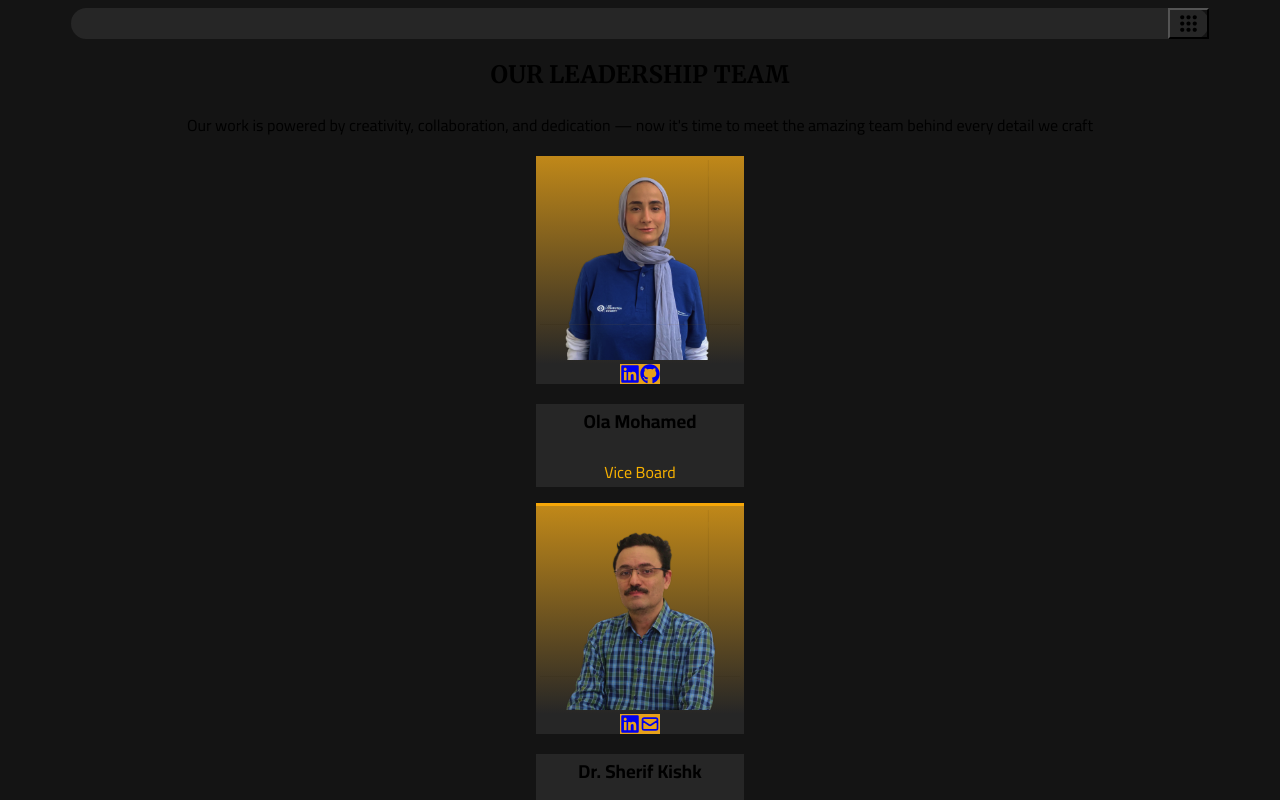
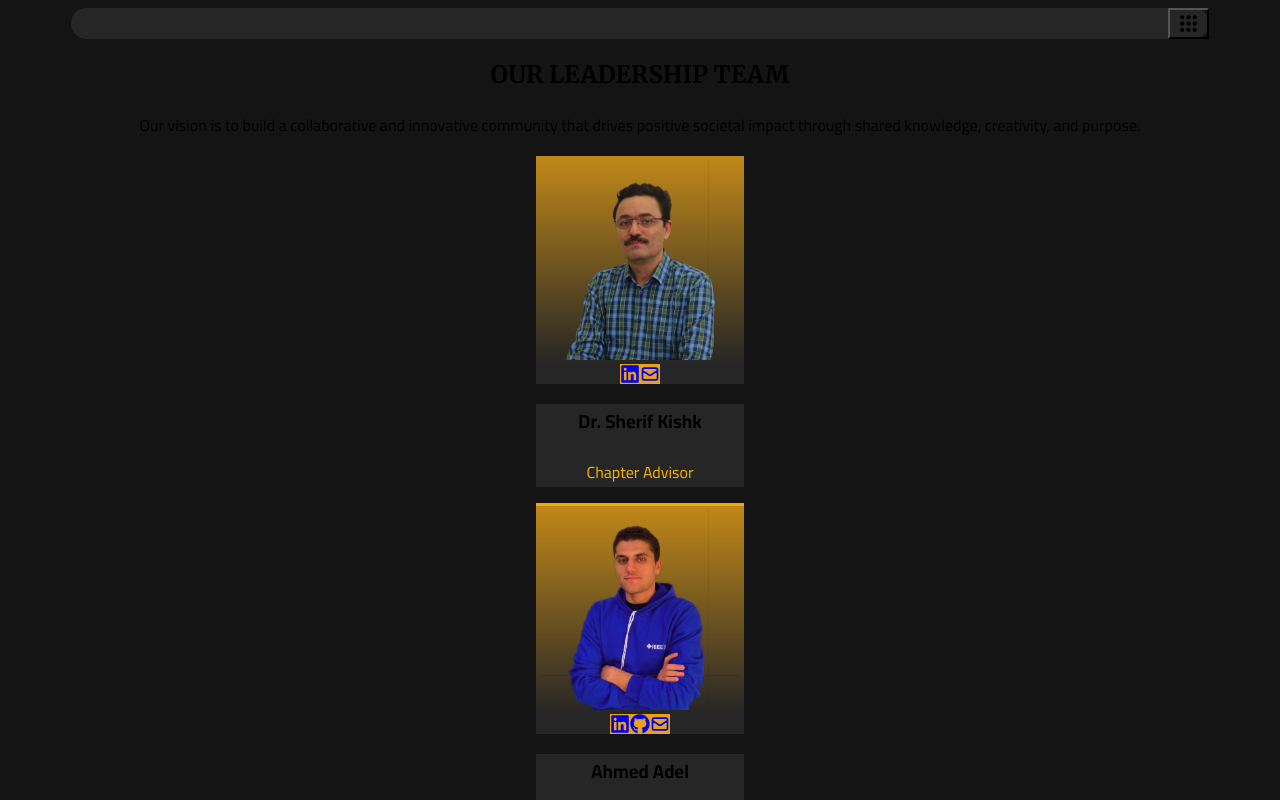
Before and after one commit to IEEEManCSC/IEEEManCSC-Website, a Next.js app: page /aboutus in a window 1280 px wide. Shown: the top 800 px of the page. Built offline with nearby package versions, Linux system fonts and the light colour scheme.

Commit message:
handle order of board

```diff
--- a/app/(pages)/aboutus/page.tsx
+++ b/app/(pages)/aboutus/page.tsx
@@ -6,7 +6,7 @@ export default function page() {
     <>
       <BoardSection
         title="OUR LEADERSHIP TEAM"
-        description="Our work is powered by creativity, collaboration, and dedication — now it's time to meet the amazing team behind every detail we craft"
+        description="Our vision is to build a collaborative and innovative community that drives positive societal impact through shared knowledge, creativity, and purpose."
         members={board}
       />
 
--- a/data/index.tsx
+++ b/data/index.tsx
@@ -35,51 +35,54 @@ import {
 export const services: Service[] = [
   {
     id: 1,
-    title: "Web Design",
-    description: "Crafting beautiful interfaces for modern websites.",
+    title: "Technical & Professional Growth",
+    description:
+      "Providing hands-on learning, industry exposure, and career development opportunities",
     outlineIcon: "/icons/web-outline.svg",
     filledIcon: "/icons/web-filled.svg",
   },
   {
     id: 2,
-    title: "App Development",
-    description: "Building smooth and performant mobile apps.",
-    outlineIcon: "/icons/app-outline.svg",
-    filledIcon: "/icons/app-filled.svg",
+    title: "Soft Skills & Innovation",
+    description:
+      "Enhancing creativity, leadership, and problem-solving skills for a well-rounded professional journey.",
+    outlineIcon: "/icons/web-outline.svg",
+    filledIcon: "/icons/web-filled.svg",
   },
   {
     id: 3,
-    title: "Brand Identity",
-    description: "Designing strong visual identities and logos.",
-    outlineIcon: "/icons/brand-outline.svg",
-    filledIcon: "/icons/brand-filled.svg",
+    title: "Community Engagement",
+    description:
+      "Building meaningful connections with peers and industry experts to grow your professional network.",
+    outlineIcon: "/icons/web-outline.svg",
+    filledIcon: "/icons/web-filled.svg",
   },
 ];
 
 export const stats: StatItem[] = [
   {
     icon: <MdGroups size={36} />,
-    count: "+30",
+    count: "+150",
     label: "Members",
   },
   {
     icon: <MdEvent size={36} />,
-    count: "+10",
+    count: "+5",
     label: "Events",
   },
   {
     icon: <MdHandshake size={36} />,
-    count: "+6",
+    count: "+5",
     label: "Partners",
   },
   {
     icon: <LuBadgeCheck size={36} />,
-    count: "+2",
+    count: "+3",
     label: "Years Old",
   },
   {
     icon: <MdPerson size={36} />,
-    count: "+10",
+    count: "+40",
     label: "Mentors",
   },
 ];
@@ -138,7 +141,7 @@ export const events: Event[] = [
     ],
   },
   {
-    id: "victory",
+    id: "victoris3",
     title: "VICTORIS 3.0",
     subtitle:
       "participants with a unique opportunity to showcase their skills, gain  practical experience, and receive recognition for their achievements",
@@ -198,7 +201,7 @@ export const events: Event[] = [
       dateFrom: "15/2/2025",
       dateTo: "26/2/2025",
       location: "ITI Mansoura",
-      content: "Python Fundamentals",
+      content: "AI & Data Lifecycle | DevOps Practices | Data Engineering",
       sessionsNumber: "6 Offline",
     },
     description: [
@@ -206,9 +209,10 @@ export const events: Event[] = [
         icon: "🧪",
         title: "Labs & Participants",
         content: [
+          "Over six Sessions, you’ll dive deep into software engineering best practices, DevOps methodologies, cloud-native technologies, and AI-powered application development.",
+          "The bootcamp culminates in a capstone project where you’ll work in teams to develop an AI-driven predictive maintenance platform.",
           "Weekly hands-on labs focused on applying learned skills.",
           "Participants collaborate in teams to solve real-world problems.",
-          "Projects are reviewed by mentors and domain experts.",
           "Tools like GitHub and cloud credits are provided for support.",
         ],
       },
@@ -232,13 +236,13 @@ export const events: Event[] = [
         ],
       },
       {
-        icon: "📢",
-        title: "Communication Channels",
+        title: "Key Themes",
         content: [
-          "Discord is the primary space for communication and updates.",
-          "Google Classroom or Notion will host materials and deadlines.",
-          "GitHub is used for collaboration and project submissions.",
-          "Official updates and feedback will be shared via email.",
+          "Clean Code & SOLID Principles",
+          "DevOps & CI/CD Pipelines",
+          "Cloud Computing & Microservices",
+          "Docker & Containerization",
+          "Data Engineering & Machine Learning Lifecycle",
         ],
       },
     ],
@@ -247,18 +251,8 @@ export const events: Event[] = [
 export const board: BoardMember[] = [
   {
     id: 1,
-    name: "Ola Mohamed",
-    role: "Vice Board",
-    image: ola,
-    socials: {
-      linkedin: "http://linkedin.com/in/ola-mohamed-6673441b1 ",
-      github: "https://github.com/0laM0hamed ",
-    },
-  },
-  {
-    id: 2,
     name: "Dr. Sherif Kishk",
-    role: "Branch Counselor",
+    role: "Chapter Advisor",
     image: sherif,
     socials: {
       linkedin: "https://www.linkedin.com/in/kishk-sherif/",
@@ -266,14 +260,24 @@ export const board: BoardMember[] = [
     },
   },
   {
-    id: 3,
+    id: 2,
     name: "Ahmed Adel",
-    role: "Board",
+    role: "Chair Person",
     image: wafdy,
     socials: {
       email: "ahmedadelwafdy782@gmail.com",
       github: "https://github.com/AhmedAdelWafdy7",
       linkedin: "https://www.linkedin.com/in/ahmed-wafdy-094567242/",
+    },
+  },
+  {
+    id: 3,
+    name: "Ola Mohamed",
+    role: "Vice-Chair Person",
+    image: ola,
+    socials: {
+      linkedin: "http://linkedin.com/in/ola-mohamed-6673441b1 ",
+      github: "https://github.com/0laM0hamed ",
     },
   },
   {
@@ -398,7 +402,7 @@ export const committees: Committee[] = [
     title: "UI/UX",
     description:
       "Is where creativity meets functionality, guiding you through the art of designing seamless, user-centered digital experiences.",
-    href: "/commites/ui-ux",
+    href: "/committees/ui-ux",
     icon: "/Committeeslogo/ui.svg",
   },
   {
@@ -406,7 +410,7 @@ export const committees: Committee[] = [
     title: "Frontend",
     description:
       "Empowers you to bring digital interfaces to life, combining code, design, and interactivity to craft seamless user experiences.",
-    href: "/commites/frontend",
+    href: "/committees/frontend",
     icon: "/Committeeslogo/front.svg",
   },
   {
@@ -414,7 +418,7 @@ export const committees: Committee[] = [
     title: "Flutter",
     description:
       "Equips you with the tools to build fast, beautiful, and cross-platform mobile applications using a single codebase.",
-    href: "/commites/flutter",
+    href: "/committees/flutter",
     icon: "/Committeeslogo/flutter.svg",
   },
   {
@@ -422,7 +426,7 @@ export const committees: Committee[] = [
     title: "Backend",
     description:
       "Dives deep into server-side development, teaching you how to build secure, scalable, and efficient systems that power modern applications.",
-    href: "/commites/backend",
+    href: "/committees/backend",
     icon: "/Committeeslogo/back.svg",
   },
   {
@@ -430,23 +434,23 @@ export const committees: Committee[] = [
     title: "Data Science",
     description:
       "Helps you turn raw data into powerful insights using statistics, programming, machine learning tools, and data visualization techniques.",
-    href: "/commites/data-science",
-    icon: "/Committeeslogo/science.svg",
+    href: "/committees/data-science",
+    icon: "/Committeeslogo/engineer.svg",
   },
   {
     id: 6,
     title: "Data Engineering",
     description:
       "Teaches you to design data pipelines, manage databases, and optimize data flow for analytics and machine learning.",
-    href: "/commites/data-engineering",
-    icon: "/Committeeslogo/engineer.svg",
+    href: "/committees/data-engineering",
+    icon: "/Committeeslogo/science.svg",
   },
   {
     id: 7,
     title: "Embedded Systems",
     description:
       "Focuses on designing and programming hardware systems to create smart devices and innovative technology solutions.",
-    href: "/commites/embedded-systems",
+    href: "/committees/embedded-systems",
     icon: "/Committeeslogo/embedded.svg",
   },
   {
@@ -454,7 +458,7 @@ export const committees: Committee[] = [
     title: "Cyber Security",
     description:
       "Focuses on protecting systems, networks, and data from cyber threats using advanced security techniques and tools.",
-    href: "/commites/cyber-security",
+    href: "/committees/cyber-security",
     icon: "/Committeeslogo/cyber.svg",
   },
 ];
@@ -633,7 +637,7 @@ export const committeeDetails: CommitteeDetail[] = [
       },
       {
         id: 1,
-        name: "Gamal Abdelnase",
+        name: "Gamal Abdelnaser",
         role: "Head",
         image: avatar,
         socials: {
@@ -692,13 +696,12 @@ export const committeeDetails: CommitteeDetail[] = [
       },
       {
         id: 6,
-        name: "Mohamed Elshahaby",
+        name: "Salma Ahmed",
         role: "M.D",
         image: avatar,
         socials: {
-          github: "https://github.com/Elshahaby",
-          linkedin:
-            "https://www.linkedin.com/in/mohamedelshahabya852277/?locale=en_US",
+          github: "https://www.youtube.com/",
+          linkedin: "https://www.youtube.com/",
         },
       },
     ],
@@ -780,7 +783,7 @@ export const committeeDetails: CommitteeDetail[] = [
       },
       {
         id: 10,
-        name: "Seif El-Din Wael Sweilam",
+        name: "Seif Sweilam",
         role: "Head",
         image: saif,
         socials: {
```
